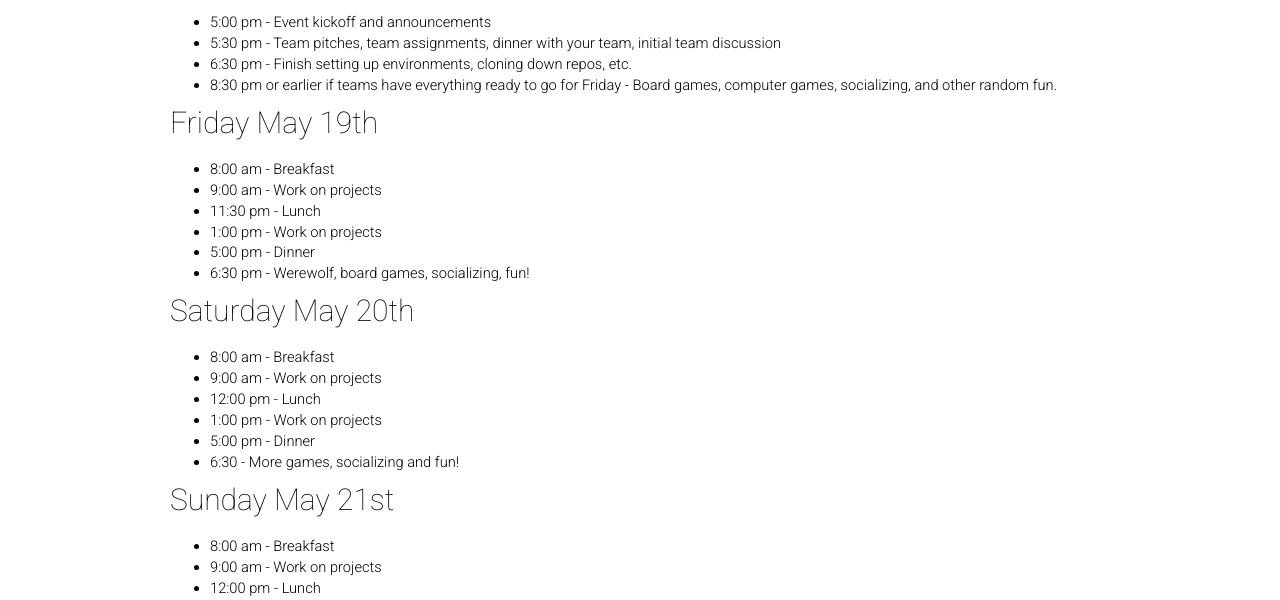
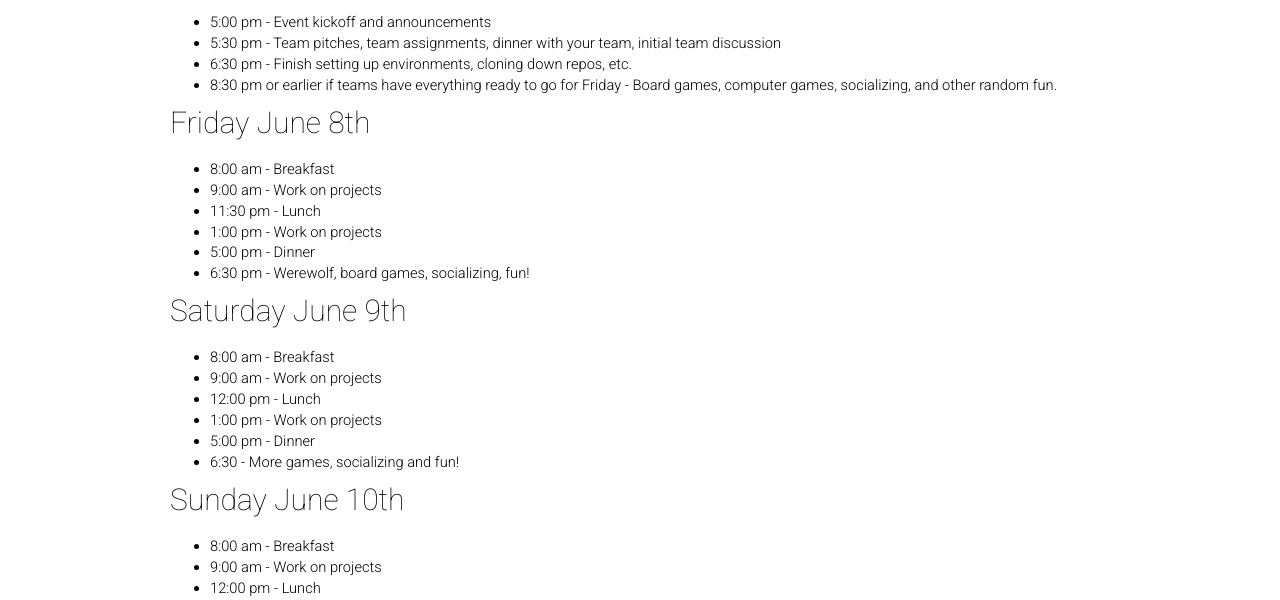
Before and after one commit to rubyforgood/rubyforgood.org--old, a Jekyll site: the page built from 2018.md, in a window 1280 px wide and 1376 px high. Shown: the part 312-912 px from the top of the window. Built offline with Jekyll 4.4.1, drawn with Linux system fonts in a browser that asks for light colours; our own code applies the rules of GitHub Pages for plain Markdown files.

Commit message:
Fixing dates that seem like copy paste error.

```diff
--- a/2018.md
+++ b/2018.md
@@ -13,7 +13,7 @@ layout: page
 * 6:30 pm - Finish setting up environments, cloning down repos, etc.
 * 8:30 pm or earlier if teams have everything ready to go for Friday - Board games, computer games, socializing, and other random fun.
 
-###### Friday May 19th
+###### Friday June 8th
 
 * 8:00 am - Breakfast
 * 9:00 am - Work on projects
@@ -22,7 +22,7 @@ layout: page
 * 5:00 pm - Dinner
 * 6:30 pm - Werewolf, board games, socializing, fun!
 
-###### Saturday May 20th
+###### Saturday June 9th
 
 * 8:00 am - Breakfast
 * 9:00 am - Work on projects
@@ -31,7 +31,7 @@ layout: page
 * 5:00 pm - Dinner
 * 6:30 - More games, socializing and fun!
 
-###### Sunday May 21st
+###### Sunday June 10th
 
 * 8:00 am - Breakfast
 * 9:00 am - Work on projects
```
